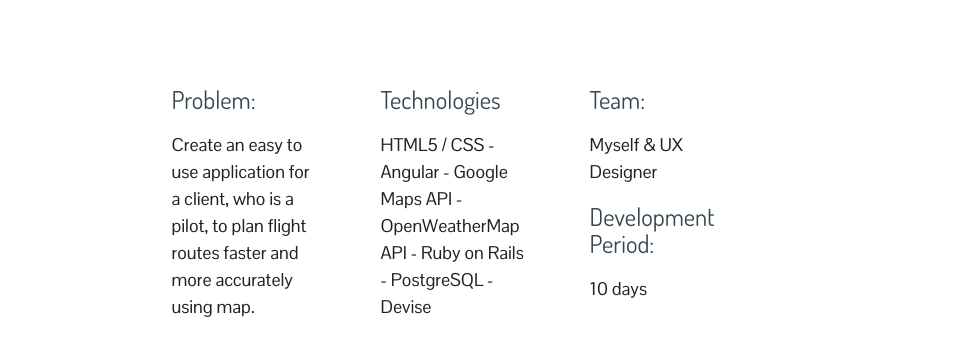
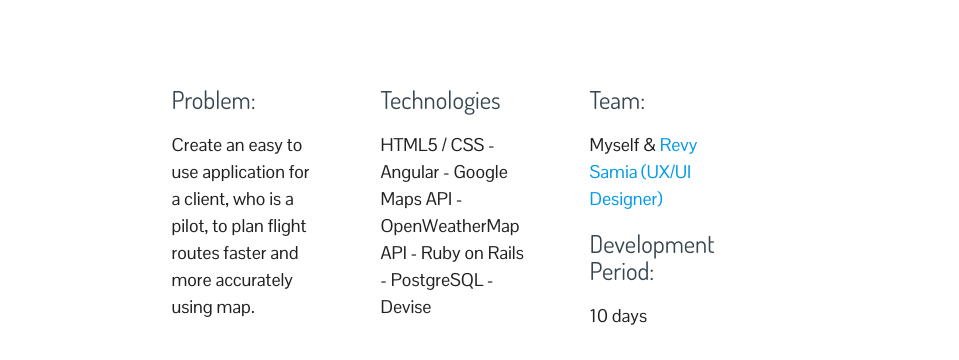
Before and after one commit to Sherri010/My-Portfolio, a plain HTML site: page index.html in a window 1280 px wide. Shown: the part 1622-1982 px from the top of the page, without its empty margins (160-1119 px from the left). Drawn offline with nearby package versions, Linux system fonts and the light colour scheme.

Commit message:
adds revy's link

```diff
--- a/index.html
+++ b/index.html
@@ -51,7 +51,7 @@
         </div>
         <div class="col offset-m1 m3">
           <h5> Team: </h5>
-          <p> Myself & UX Designer </p>
+          <p> Myself & <a href="http://dakoolife.com/">Revy Samia (UX/UI Designer)</a></p>
           <h5> Development Period:</h5>
            <p>10 days</p>
         </div>
```
